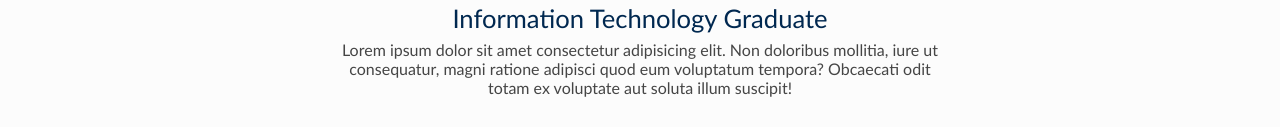
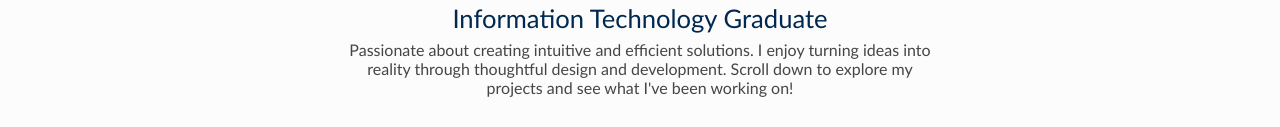
Before and after one commit to airajmercado/online-portfolio, a plain HTML site: page index.html in a window 1280 px wide. Shown: the part 368-495 px from the top of the page. Drawn offline with nearby package versions, Linux system fonts and the light colour scheme.

Commit message:
brief description

```diff
--- a/index.html
+++ b/index.html
@@ -54,10 +54,9 @@
         <h1><span>Hi, I'm Aira Joy!</span></h1>
         <h3><span>Information Technology Graduate</span></h3>
         <p>
-          Lorem ipsum dolor sit amet consectetur adipisicing elit. Non doloribus
-          mollitia, iure ut consequatur, magni ratione adipisci quod eum
-          voluptatum tempora? Obcaecati odit totam ex voluptate aut soluta illum
-          suscipit!
+          Passionate about creating intuitive and efficient solutions. I enjoy
+          turning ideas into reality through thoughtful design and development.
+          Scroll down to explore my projects and see what I've been working on!
         </p>
       </div>
 
```
